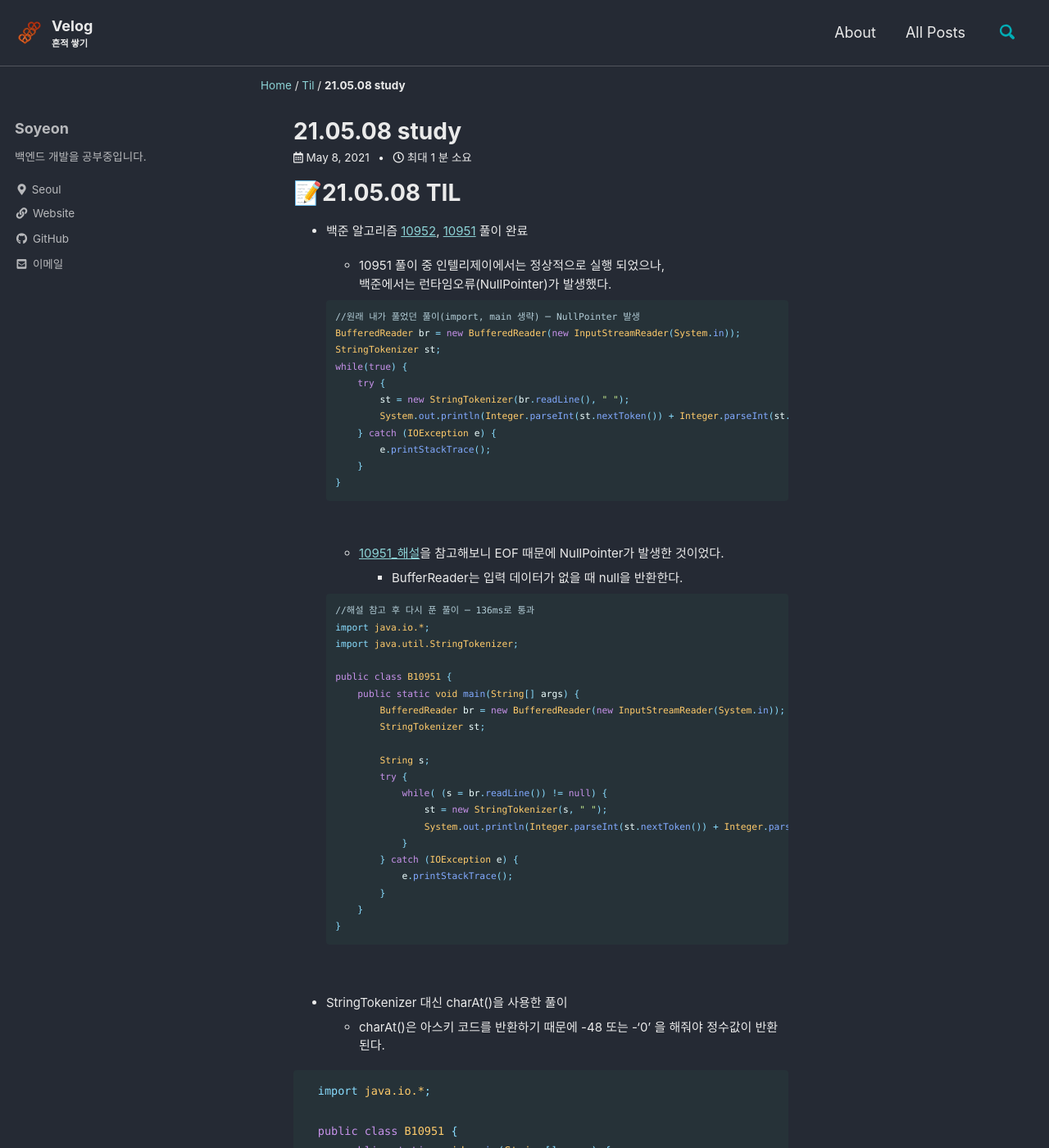
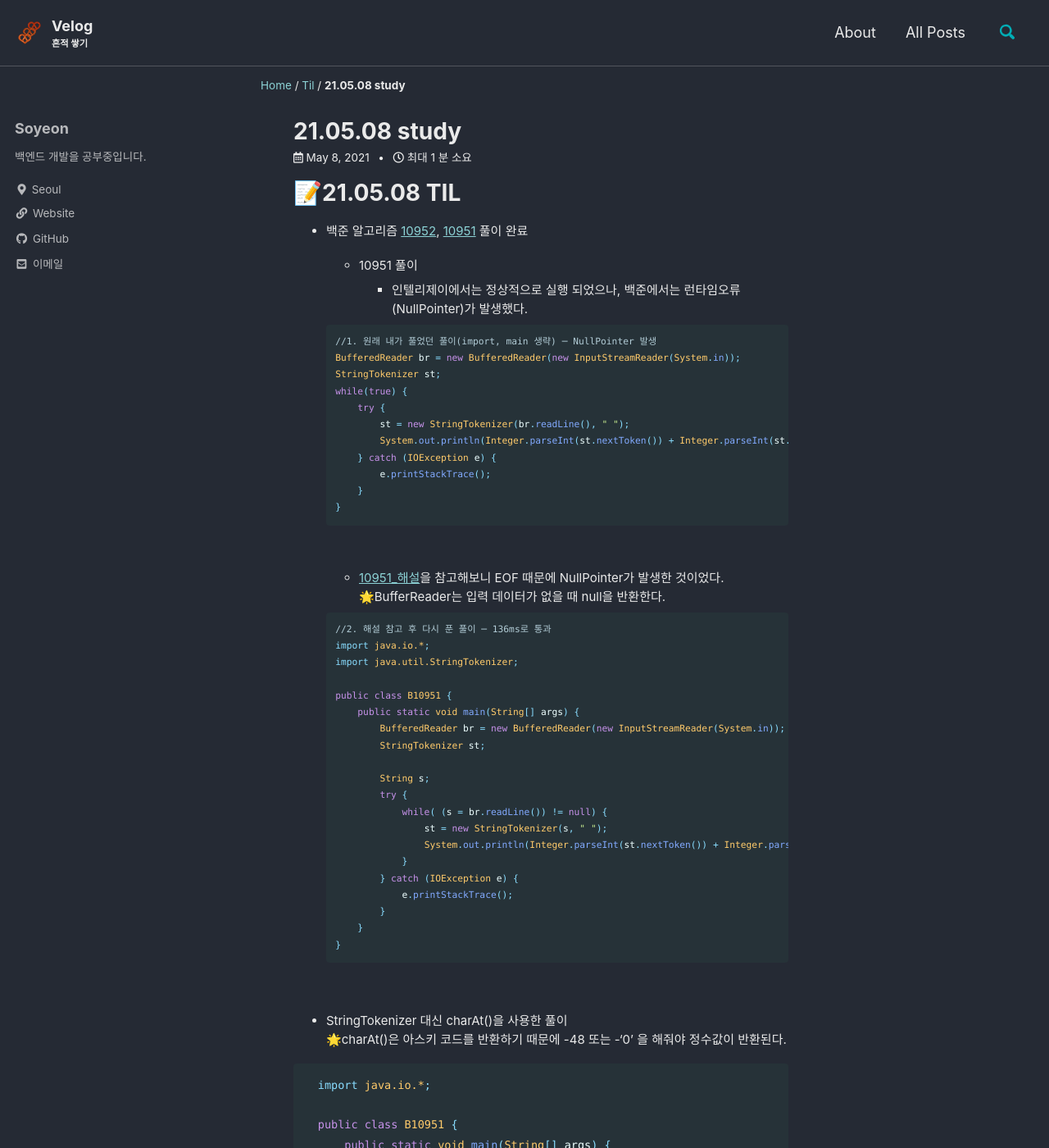
Before and after one commit to liv660/liv660.github.io, a Jekyll site: the page built from _posts/TIL/21.05.study/2021-05-08-210508.md, in a window 1280 px wide and 1400 px high. Shown: the whole window at 82% size. Built offline with Jekyll 4.4.1, drawn with Linux system fonts in a browser that asks for light colours; cached includes are drawn as plain includes.

Commit message:
Update 05.08 TIL

````diff
--- a/_posts/TIL/21.05.study/2021-05-08-210508.md
+++ b/_posts/TIL/21.05.study/2021-05-08-210508.md
@@ -10,10 +10,11 @@ categories:
 
 + 백준 알고리즘 [10952](https://www.acmicpc.net/problem/10952), [10951](https://www.acmicpc.net/problem/10951) 풀이 완료
 
-  + 10951 풀이 중 인텔리제이에서는 정상적으로 실행 되었으나, <br/> 백준에서는 런타임오류(NullPointer)가 발생했다.<br />
+  + 10951 풀이<br />
+    + 인텔리제이에서는 정상적으로 실행 되었으나, 백준에서는 런타임오류(NullPointer)가 발생했다.<br />
 
   ```java
-  //원래 내가 풀었던 풀이(import, main 생략) ─ NullPointer 발생
+  //1. 원래 내가 풀었던 풀이(import, main 생략) ─ NullPointer 발생
   BufferedReader br = new BufferedReader(new InputStreamReader(System.in));
   StringTokenizer st;
   while(true) {
@@ -28,10 +29,10 @@ categories:
 <br/>
 
   + [10951_해설](https://st-lab.tistory.com/40)을 참고해보니 EOF 때문에 NullPointer가 발생한 것이었다.<br />
-    + BufferReader는 입력 데이터가 없을 때 null을 반환한다.<br/>
+  🌟BufferReader는 입력 데이터가 없을 때 null을 반환한다.<br/>
 
   ```java
-  //해설 참고 후 다시 푼 풀이 ─ 136ms로 통과
+  //2. 해설 참고 후 다시 푼 풀이 ─ 136ms로 통과
   import java.io.*;
   import java.util.StringTokenizer;
 
@@ -56,7 +57,7 @@ categories:
 <br />
 
   + StringTokenizer 대신 charAt()을 사용한 풀이<br />
-    + charAt()은 아스키 코드를 반환하기 때문에 -48 또는 -'0' 을 해줘야 정수값이 반환된다.
+  🌟charAt()은 아스키 코드를 반환하기 때문에 -48 또는 -'0' 을 해줘야 정수값이 반환된다.
 
   ```java
   import java.io.*;
````
